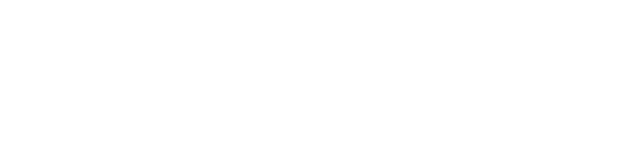
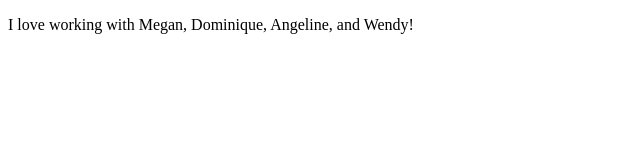
Before and after one commit to yongqik/KWKDay1, a plain HTML site: page index.html in a window 1280 px wide. Shown: the whole page, without its empty margins (0-640 px from the left). Drawn offline with Linux system fonts and the light colour scheme.

Commit message:
I added in a paragraph!

```diff
--- a/index.html
+++ b/index.html
@@ -8,5 +8,6 @@
   </head>
   <body>
     <script src="script.js"></script>
+    <p>I love working with Megan, Dominique, Angeline, and Wendy! </p>
   </body>
 </html>
```
